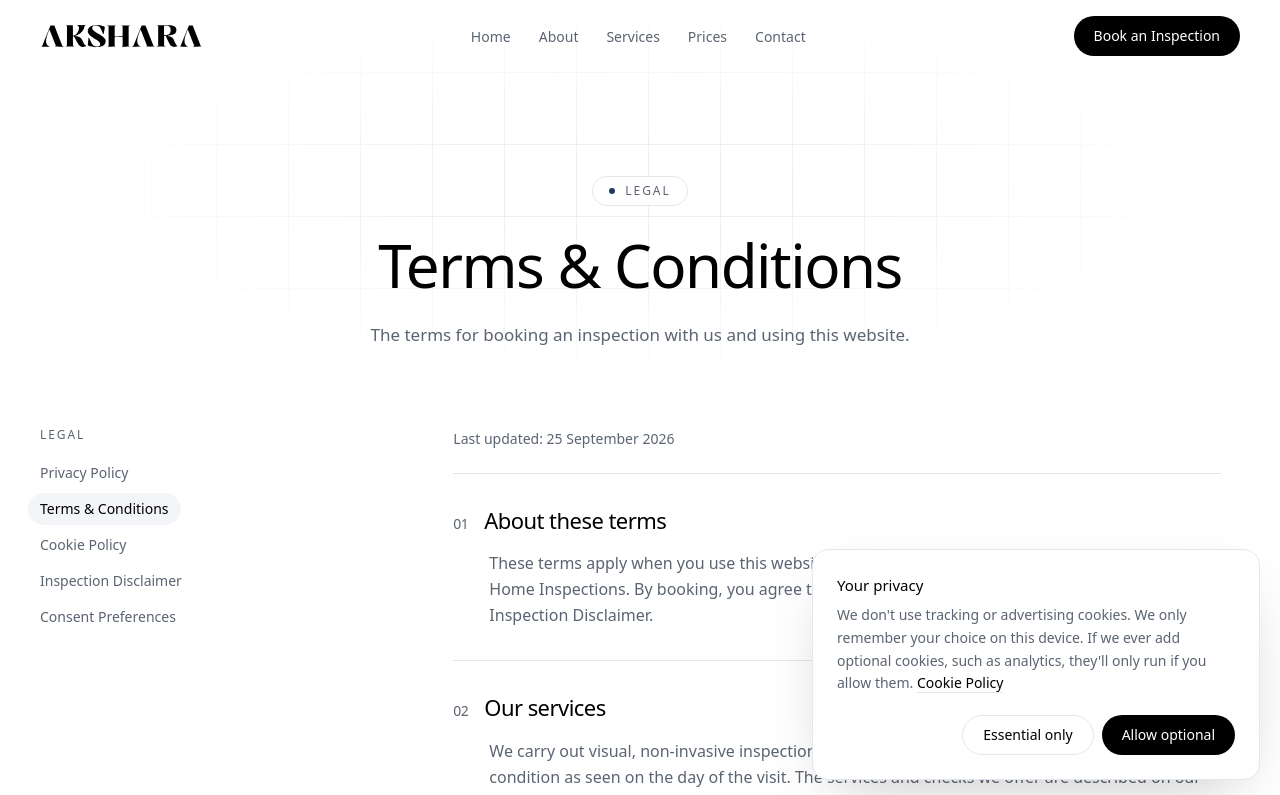
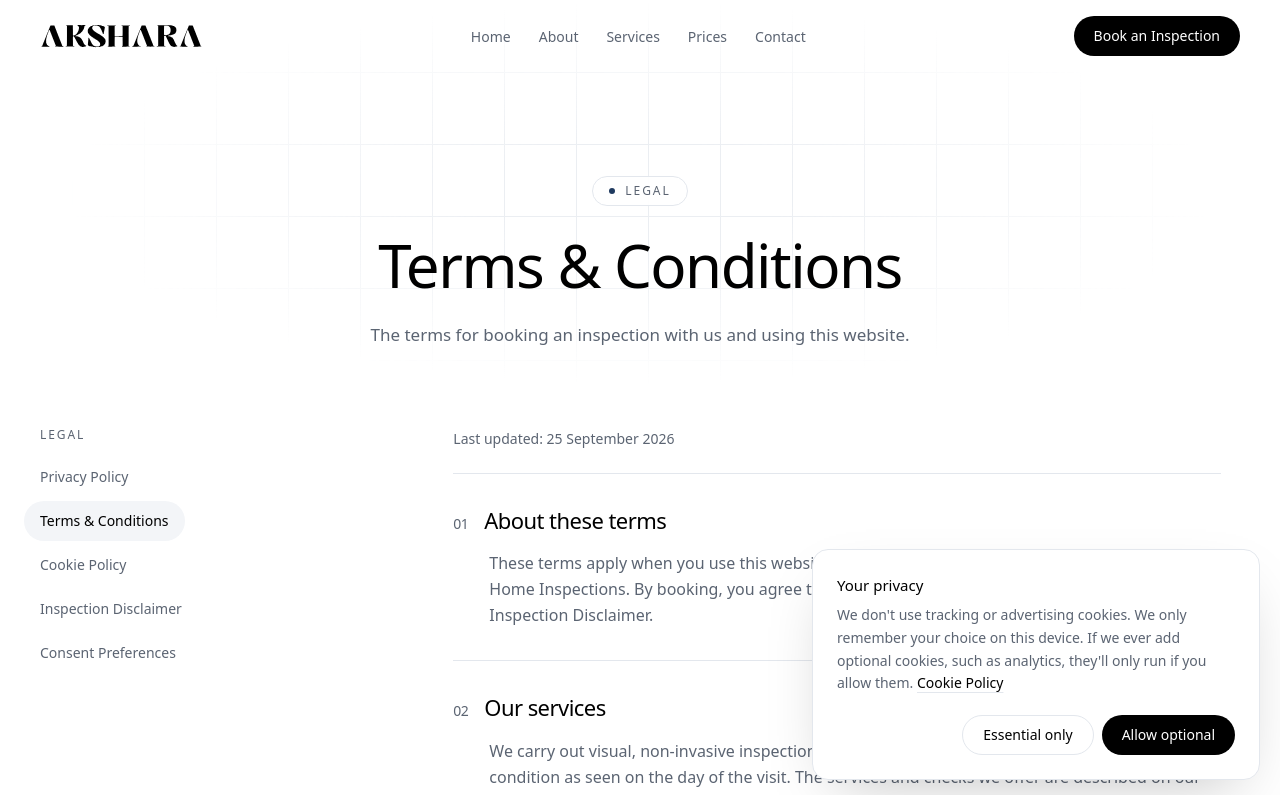
Before and after one commit to LeelaMohan217/sa-elite-home-inspection, a React (Vite) app: page /terms in a window 1280 px wide. Shown: the top 795 px of the page. Built offline with nearby package versions, Linux system fonts and the light colour scheme.

Commit message:
Make the legal side-menu links the standard 40px height
Co-Authored-By: Claude Opus 5.5 <noreply@anthropic.com>
Claude-Session: https://claude.ai/code/session_018cZEx1E2weKY4SUbicT42U

```diff
--- a/src/pages/Legal.jsx
+++ b/src/pages/Legal.jsx
@@ -29,7 +29,7 @@ export function LegalNav() {
             <NavLink
               to={link.to}
               className={({ isActive }) =>
-                `inline-flex rounded-full px-3 py-1.5 text-sm transition-colors lg:-ml-3 ${
+                `inline-flex h-10 items-center rounded-full px-4 text-sm transition-colors lg:-ml-4 ${
                   isActive ? 'bg-surface font-medium text-ink' : 'text-stone hover:text-ink'
                 }`
               }
```
